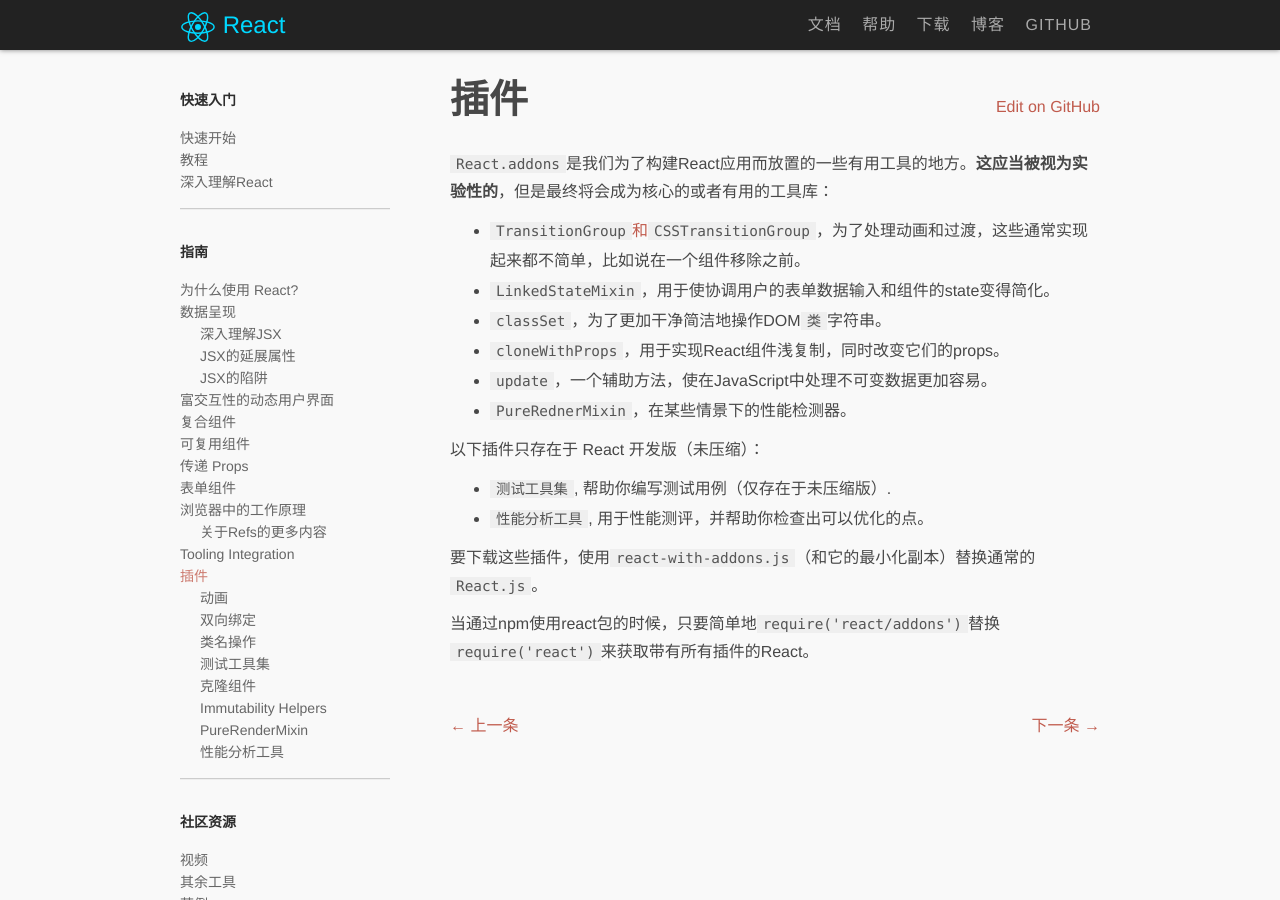
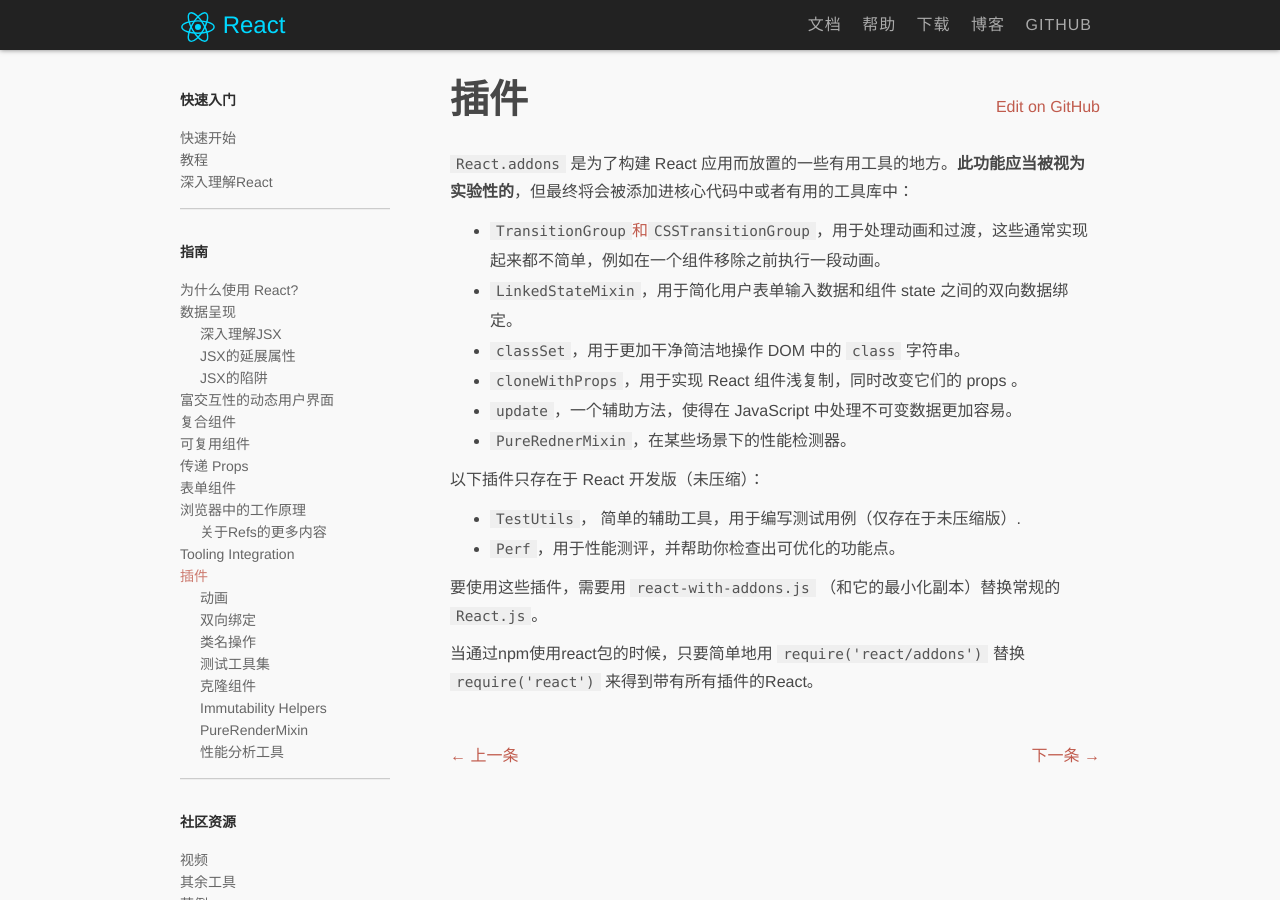
Before and after one commit to yaoshanliang/react-docs, a Jekyll site: the page built from zh/docs/10-addons.md, in a window 1280 px wide and 900 px high. Built offline with Jekyll 4.4.1, drawn with Linux system fonts in a browser that asks for light colours; Markdown is read by kramdown in place of the engine named in the settings; comment, search, counter and statistics services are not loaded.

Commit message:
review addons

```diff
--- a/zh/docs/10-addons.md
+++ b/zh/docs/10-addons.md
@@ -6,20 +6,20 @@ prev: tooling-integration.html
 next: animation.html
 ---
 
-`React.addons`是我们为了构建React应用而放置的一些有用工具的地方。**这应当被视为实验性的**，但是最终将会成为核心的或者有用的工具库：
+`React.addons` 是为了构建 React 应用而放置的一些有用工具的地方。**此功能应当被视为实验性的**，但最终将会被添加进核心代码中或者有用的工具库中：
 
-- [`TransitionGroup`和`CSSTransitionGroup`](animation.html)，为了处理动画和过渡，这些通常实现起来都不简单，比如说在一个组件移除之前。
-- [`LinkedStateMixin`](two-way-binding-helpers.html)，用于使协调用户的表单数据输入和组件的state变得简化。
-- [`classSet`](class-name-manipulation.html)，为了更加干净简洁地操作DOM`类`字符串。
-- [`cloneWithProps`](clone-with-props.html)，用于实现React组件浅复制，同时改变它们的props。
-- [`update`](update.html)，一个辅助方法，使在JavaScript中处理不可变数据更加容易。
-- [`PureRednerMixin`](pure-render-mixin.html)，在某些情景下的性能检测器。
+- [`TransitionGroup`和`CSSTransitionGroup`](animation.html)，用于处理动画和过渡，这些通常实现起来都不简单，例如在一个组件移除之前执行一段动画。
+- [`LinkedStateMixin`](two-way-binding-helpers.html)，用于简化用户表单输入数据和组件 state 之间的双向数据绑定。
+- [`classSet`](class-name-manipulation.html)，用于更加干净简洁地操作 DOM 中的 `class` 字符串。
+- [`cloneWithProps`](clone-with-props.html)，用于实现 React 组件浅复制，同时改变它们的 props 。
+- [`update`](update.html)，一个辅助方法，使得在 JavaScript 中处理不可变数据更加容易。
+- [`PureRednerMixin`](pure-render-mixin.html)，在某些场景下的性能检测器。
 
 以下插件只存在于 React 开发版（未压缩）：
 
-- [`测试工具集`](test-utils.html), 帮助你编写测试用例（仅存在于未压缩版）.
-- [`性能分析工具`](perf.html), 用于性能测评，并帮助你检查出可以优化的点。
+- [`TestUtils`](test-utils.html)， 简单的辅助工具，用于编写测试用例（仅存在于未压缩版）.
+- [`Perf`](perf.html)，用于性能测评，并帮助你检查出可优化的功能点。
 
-要下载这些插件，使用`react-with-addons.js`（和它的最小化副本）替换通常的`React.js`。
+要使用这些插件，需要用 `react-with-addons.js` （和它的最小化副本）替换常规的`React.js`。
 
-当通过npm使用react包的时候，只要简单地`require('react/addons')`替换`require('react')`来获取带有所有插件的React。
+当通过npm使用react包的时候，只要简单地用 `require('react/addons')` 替换 `require('react')` 来得到带有所有插件的React。
```
